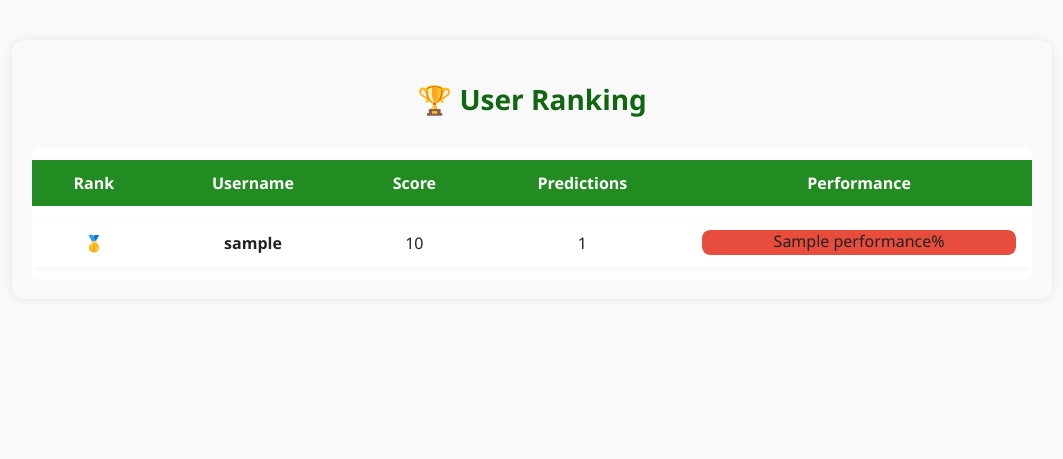
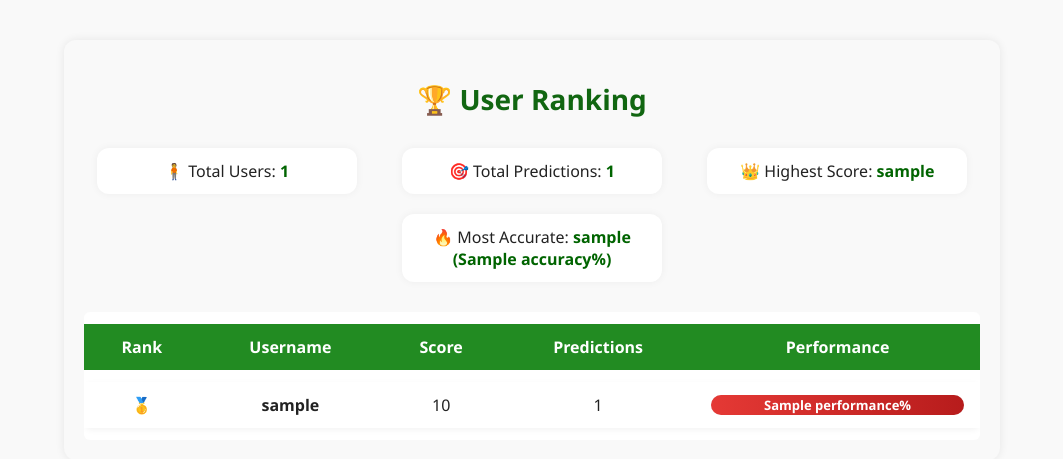
Before and after one commit to ArezooGoshtasbi/football-mania, a Django app: template football/templates/football/user_ranking.html in a window 1280 px wide. Shown: the part 54-513 px from the top of the page, without its empty margins (108-1171 px from the left). Run offline with Django 5.2, Linux system fonts and the light colour scheme; tables that the repository leaves empty hold one stand-in row (values such as "Sample post"); the template is opened without the code that fills it: values that come from a table or form of the project are taken from there, most other values are stand-ins (such as "Sample title", 1, 10 or a date in 2020).

Commit message:
add status-overview to user_ranking page

```diff
--- a/football/models.py
+++ b/football/models.py
@@ -1,6 +1,5 @@
 from django.db import models
 from django.contrib.auth.models import User
-
 from football.types import PredictionStatus
 
 
--- a/football/static/football/user_ranking.css
+++ b/football/static/football/user_ranking.css
@@ -1,6 +1,6 @@
 
-.leaderboard-section {
-  max-width: 1000px;
+.user-ranking-section {
+  max-width: 70%;
   margin: 40px auto;
   padding: 20px;
   background: #f9f9f9;
@@ -8,47 +8,74 @@
   box-shadow: 0 0 10px rgba(0,0,0,0.08);
 }
 
-.leaderboard-section h2 {
+.user-ranking-section h2 {
   text-align: center;
   color: #116611;
   margin-bottom: 30px;
   font-size: 28px;
 }
+.status-overview {
+  display: flex;
+  flex-wrap: wrap;
+  justify-content: space-around;
+  gap: 20px;
+  margin-bottom: 30px;
+  text-align: center;
+}
 
-.leaderboard-table {
+.stat-item {
+  background-color: #ffffff;
+  padding: 12px 20px;
+  border-radius: 12px;
+  box-shadow: 0 0 8px rgba(0,0,0,0.05);
+  font-size: 16px;
+  flex: 1 1 200px;
+  max-width: 220px;
+}
+.stat-item:hover {
+  transform: translateY(-2px);
+  box-shadow: 0 4px 10px rgba(0,0,0,0.1);
+}
+
+.stat-item strong {
+  color: #006400;
+  font-weight: 700;
+}
+
+.user-ranking-table {
   width: 100%;
   border-collapse: separate;
   border-spacing: 0 12px;
 }
 
-.leaderboard-table th,
-.leaderboard-table td {
+.user-ranking-table th,
+.user-ranking-table td {
   padding: 12px 16px;
   text-align: center;
 }
 
-.leaderboard-table thead {
+.user-ranking-table thead {
   background-color: #dfece1;
   font-weight: bold;
   font-size: 16px;
 }
 
-.leaderboard-table tbody tr {
+.user-ranking-table tbody tr {
   background: #fff;
   box-shadow: 0 2px 6px rgba(0,0,0,0.05);
   border-radius: 8px;
   transition: transform 0.2s;
 }
 
-.leaderboard-table tbody tr:hover {
+.user-ranking-table tbody tr:hover {
   transform: scale(1.01);
 }
 
-.leaderboard-table td.username {
+.user-ranking-table td.username {
   font-weight: bold;
 }
 
-.leaderboard-table .highlight {
+.user-ranking-table .highlight {
   background-color: #e8ffe8;
 }
 
@@ -59,25 +86,61 @@
 
 .progress-bar {
   width: 100%;
-  height: 25px;
-  border-radius: 8px;
-  background-color: #ddd;
+  height: 20px;
+  border-radius: 12px;
+  background: #eee;
   overflow: hidden;
+  box-shadow: inset 0 1px 3px rgba(0,0,0,0.1);
+  position: relative;
 }
 
 .progress-inner {
   height: 100%;
-  border-radius: 8px;
+  transition: width 0.7s ease;
+  display: flex;
+  align-items: center;
+  justify-content: center;
+  font-weight: bold;
+  font-size: 13px;
+  color: white;
 }
 
 .progress-green {
-  background-color: #2ecc71;
+  background: linear-gradient(90deg, #4CAF50, #2E7D32);
 }
 
 .progress-yellow {
-  background-color: #f1c40f;
+  background: linear-gradient(90deg, #FBC02D, #F57C00);
 }
 
 .progress-red {
-  background-color: #e74c3c;
+  background: linear-gradient(90deg, #E53935, #B71C1C);
 }
+.progress-zero {
+  width: 100%;
+  background-color: #ddd;
+  color: #333;
+  text-align: right;
+  padding-right: 8px;
+  border-radius: 8px;
+  font-weight: bold;
+}
+
+@media (max-width: 768px) {
+  .user-ranking-table-wrapper {
+    overflow-x: auto;
+  }
+
+  .user-ranking-table {
+    width: 800px;
+  }
+
+  .user-ranking-section h2 {
+    font-size: 20px;
+  }
+
+  .stat-item {
+    font-size: 14px;
+    padding: 10px 14px;
+  }
+}
--- a/football/templates/football/profile.html
+++ b/football/templates/football/profile.html
@@ -16,6 +16,7 @@
             <ul>
                 <li><strong>Total Score:</strong> {{ user_score }}</li>
                 <li><strong>Correct Predictions:</strong> {{ correct_predictions }}</li>
+                <li><strong>Correct Result:</strong> {{ correct_result }}</li>
                 <li><strong>Partially Correct:</strong> {{ partially_correct }}</li>
                 <li><strong>Incorrect Predictions:</strong> {{ incorrect_predictions }}</li>
                 <li><strong>Success Rate:</strong> {{ success_rate }}%</li>
--- a/football/templates/football/user_ranking.html
+++ b/football/templates/football/user_ranking.html
@@ -2,9 +2,22 @@
 {% load static %}
 
 {% block body %}
-  <section class="leaderboard-section">
+  <section class="user-ranking-section">
       <h2>🏆 User Ranking</h2>
-      <table class="leaderboard-table">
+      <div class="status-overview">
+        <div class="stat-item">🧍 Total Users: <strong>{{ total_users }}</strong></div>
+        <div class="stat-item">🎯 Total Predictions: <strong>{{ total_predictions }}</strong></div>
+        <div class="stat-item">👑 Highest Score:
+          {% if top_user %}
+            <strong>{{ top_user.username }}</strong>
+          {% else %}
+            <strong>-</strong>
+          {% endif %}
+        </div>
+        <div class="stat-item">🔥 Most Accurate: <strong>{{ top_accuracy.username }} ({{ top_accuracy.accuracy }}%)</strong></div>
+      </div>
+     <div class="user-ranking-table-wrapper">
+        <table class="user-ranking-table">
             <thead>
                 <tr>
                     <th>Rank</th>
@@ -33,6 +46,9 @@
                         <td class="prediction-count">{{ user.total_finished }}</td>
                         <td>
                           <div class="progress-bar">
+                            {% if user.performance == 0 %}
+                              <div class="progress-inner progress-zero">0%</div>
+                            {% else %}
                               <div class="progress-inner
                                 {% if user.performance >= 70 %}progress-green
                                 {% elif user.performance >= 40 %}progress-yellow
@@ -41,11 +57,13 @@
                                 style="width: {{ user.performance }}%">
                                 {{ user.performance }}%
                               </div>
+                            {% endif %}
                           </div>
                         </td>
                     </tr>
                 {% endfor %}
             </tbody>
         </table>
+     </div>
   </section>
 {% endblock %}
```
Also changed, not shown: football/views.py (+44 -14 lines). Lines whose indentation alone changed are shown as unchanged.
